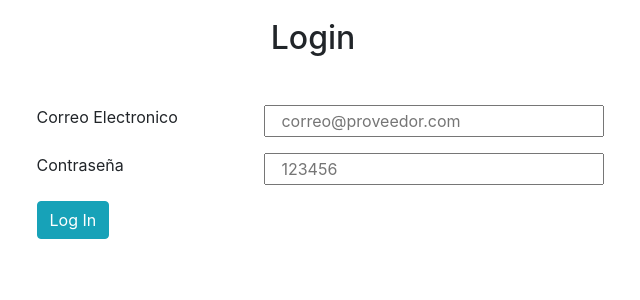
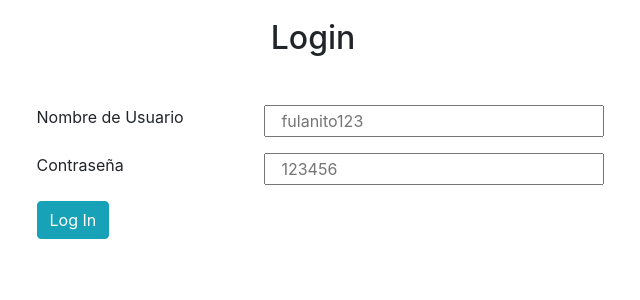
Before and after one commit to TSYF/AR-Repuestos, a Django app: page /signIn in a window 1280 px wide. Shown: the part 173-473 px from the top of the page, without its empty margins (327-967 px from the left). Run offline with Django 4.2, Linux system fonts and the light colour scheme; some libraries are stand-ins or nearby versions.

Commit message:
signIn y signOut templates ahora tienen username

```diff
--- a/core/templates/signIn.html
+++ b/core/templates/signIn.html
@@ -8,8 +8,8 @@
 			<h2 class="text-center mb-5">Login</h2>
 			<form class="w-50 mx-auto" id="form_login">
 				<div class="form-group row">
-					<label class="col-5" for="email">Correo Electronico</label>
-					<input class="col-7" type="email" class="form-control" id="email" name="email" placeholder="correo@proveedor.com">
+					<label class="col-5" for="username">Nombre de Usuario</label>
+					<input class="col-7" type="username" class="form-control" id="username" name="username" placeholder="fulanito123">
 				</div>
 				<div class="form-group row">
 					<label class="col-5" for="password">Contraseña</label>
--- a/core/templates/signUp.html
+++ b/core/templates/signUp.html
@@ -9,6 +9,10 @@
 			{% comment %} method="POST" action="{% url 'handleSignup' %}" {% endcomment %}
 			<form
 				class="w-50 mx-auto" id="form_signup">
+				<div class="form-group row">
+					<label class="col-5" for="username">Nombre de Usuario</label>
+					<input class="col-7" type="username" class="form-control" id="username" name="username" placeholder="fulanito123">
+				</div>
 				<div class="form-group row">
 					<label class="col-5" for="email">Correo Electronico</label>
 					<input class="col-7" type="email" class="form-control" id="email" name="email" placeholder="correo@proveedor.com">
```
